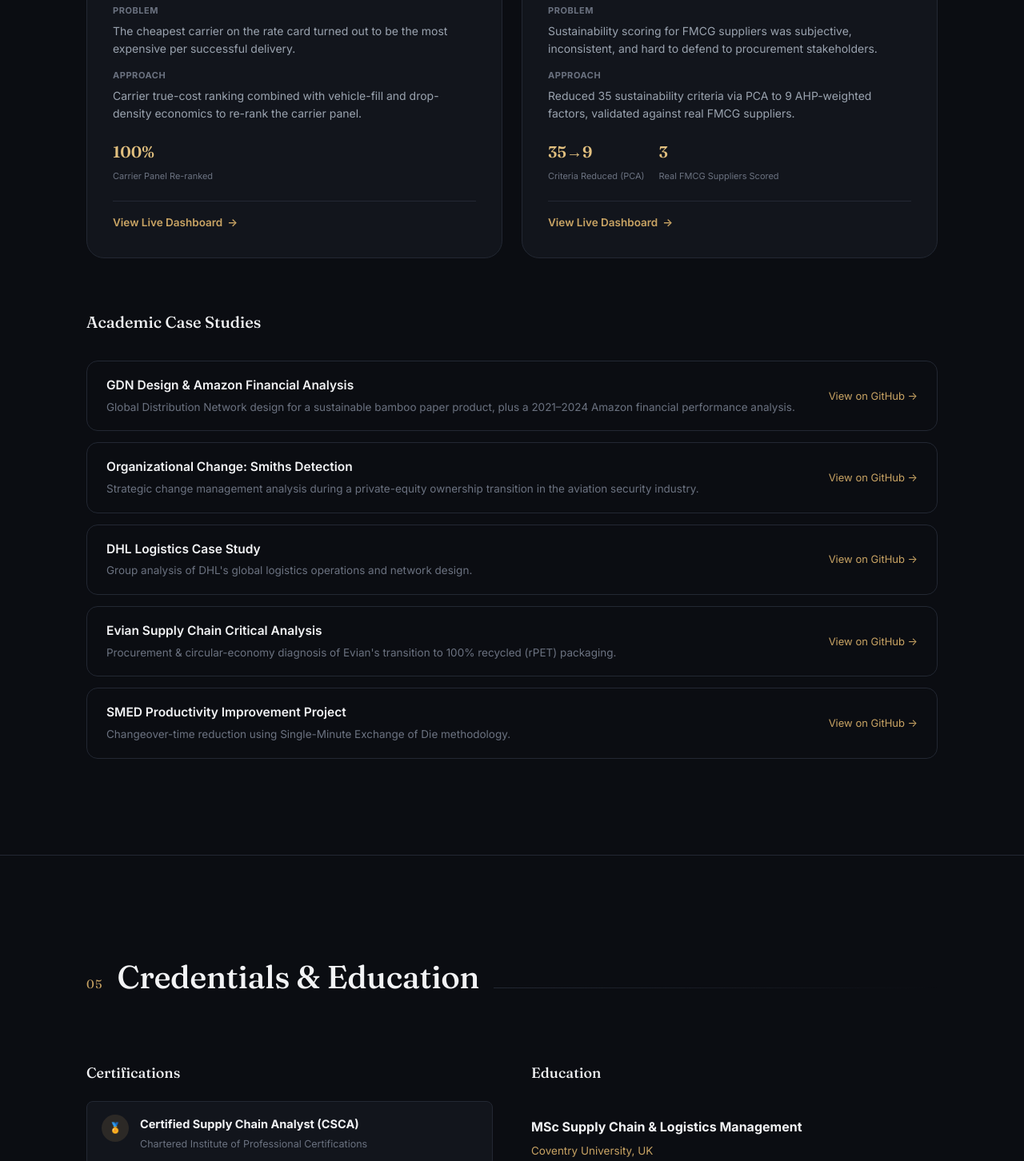
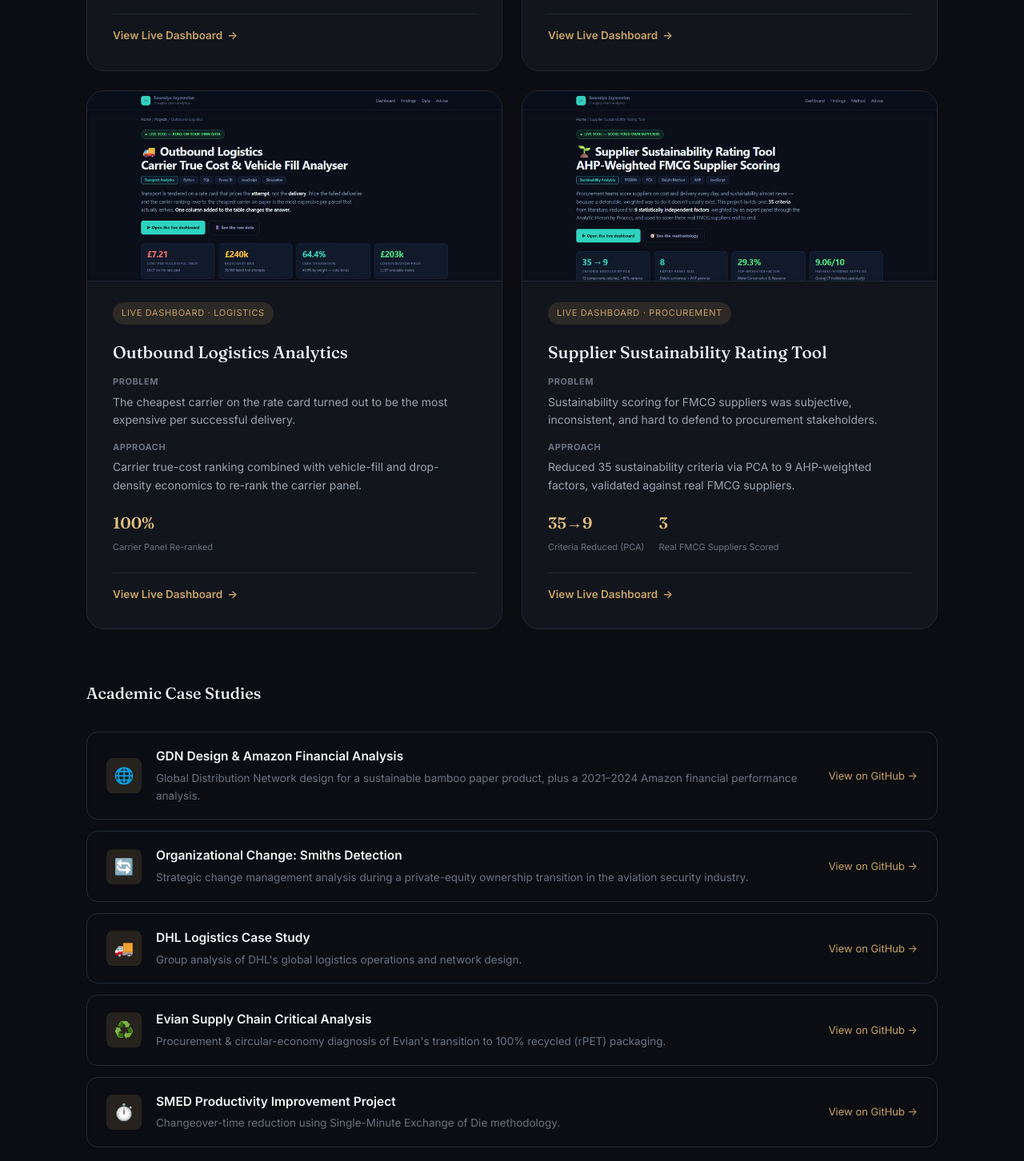
Before and after one commit to sowmiyagunal04-dev/portfolio-site, a plain HTML site: page index.html in a window 1280 px wide. Shown: the part 5265-6717 px from the top of the page at 80% size. Drawn offline with Linux system fonts and the light colour scheme.

Commit message:
Add live-dashboard screenshots and case-study icons
Project cards now show a real screenshot thumbnail of each of the 4
live dashboards instead of text-only content, and the 5 academic
case-study rows get a topic icon chip, giving the projects section
visual weight that matches the amount of underlying work.

Co-Authored-By: Claude Sonnet 5 <noreply@anthropic.com>

```diff
--- a/css/style.css
+++ b/css/style.css
@@ -390,12 +390,26 @@ section:last-of-type { border-bottom: none; }
   background: var(--surface);
   border: 1px solid var(--border);
   border-radius: var(--radius-lg);
-  padding: 32px;
+  overflow: hidden;
   transition: border-color 0.2s ease, transform 0.2s ease;
   display: flex;
   flex-direction: column;
 }
 .project-card:hover { border-color: var(--gold); transform: translateY(-3px); }
+.project-thumb {
+  width: 100%;
+  aspect-ratio: 900 / 414;
+  object-fit: cover;
+  object-position: top;
+  border-bottom: 1px solid var(--border);
+  background: var(--bg-alt);
+}
+.project-card-body {
+  padding: 26px 32px 32px;
+  display: flex;
+  flex-direction: column;
+  flex: 1;
+}
 .project-tag {
   font-size: 11px;
   text-transform: uppercase;
@@ -454,7 +468,7 @@ section:last-of-type { border-bottom: none; }
 .case-list { display: grid; gap: 14px; margin-top: 32px; }
 .case-row {
   display: grid;
-  grid-template-columns: 1fr auto;
+  grid-template-columns: auto 1fr auto;
   gap: 18px;
   align-items: center;
   padding: 18px 24px;
@@ -463,6 +477,17 @@ section:last-of-type { border-bottom: none; }
   transition: border-color 0.2s ease;
 }
 .case-row:hover { border-color: var(--gold); }
+.case-icon {
+  width: 44px;
+  height: 44px;
+  flex-shrink: 0;
+  display: flex;
+  align-items: center;
+  justify-content: center;
+  font-size: 20px;
+  background: var(--gold-dim);
+  border-radius: var(--radius-sm);
+}
 .case-row h4 { margin: 0 0 4px; font-size: 15.5px; font-weight: 600; }
 .case-row p { margin: 0; font-size: 13.5px; color: var(--text-faint); }
 .case-row .arrow-link { font-size: 13px; color: var(--gold); white-space: nowrap; }
@@ -545,4 +570,6 @@ section:last-of-type { border-bottom: none; }
   .timeline-item { grid-template-columns: 1fr; gap: 8px; }
   section { padding: 80px 0; }
   .facts { grid-template-columns: 1fr; }
+  .case-row { grid-template-columns: auto 1fr; }
+  .case-row .arrow-link { display: none; }
 }
--- a/index.html
+++ b/index.html
@@ -227,6 +227,8 @@
     <div class="project-grid">
 
       <div class="project-card reveal">
+        <img class="project-thumb" src="assets/images/projects/warehouse.jpg" alt="Warehouse Performance Analytics dashboard screenshot" loading="lazy" />
+        <div class="project-card-body">
           <span class="project-tag">Live Dashboard · Warehouse Ops</span>
           <h3>Warehouse Performance Analytics</h3>
           <div class="project-block"><b>Problem</b><p>A warehouse "service" problem that everyone assumed was a staffing issue was actually a hidden capacity problem.</p></div>
@@ -237,8 +239,11 @@
           </div>
           <a class="project-link" href="https://sowmiyagunal04-dev.github.io/portfolio/Warehouse-Performance-Analytics/" target="_blank" rel="noopener">View Live Dashboard <span class="arrow">→</span></a>
         </div>
+      </div>
 
       <div class="project-card reveal">
+        <img class="project-thumb" src="assets/images/projects/inventory.jpg" alt="Inventory Intelligence Analysis dashboard screenshot" loading="lazy" />
+        <div class="project-card-body">
           <span class="project-tag">Live Dashboard · Inventory</span>
           <h3>Inventory Intelligence Analysis</h3>
           <div class="project-block"><b>Problem</b><p>A 94% fill rate looked healthy on the surface - but was quietly hiding significant lost revenue.</p></div>
@@ -249,8 +254,11 @@
           </div>
           <a class="project-link" href="https://sowmiyagunal04-dev.github.io/portfolio/Inventory-Intelligence-Analysis/" target="_blank" rel="noopener">View Live Dashboard <span class="arrow">→</span></a>
         </div>
+      </div>
 
       <div class="project-card reveal">
+        <img class="project-thumb" src="assets/images/projects/outbound.jpg" alt="Outbound Logistics Analytics dashboard screenshot" loading="lazy" />
+        <div class="project-card-body">
           <span class="project-tag">Live Dashboard · Logistics</span>
           <h3>Outbound Logistics Analytics</h3>
           <div class="project-block"><b>Problem</b><p>The cheapest carrier on the rate card turned out to be the most expensive per successful delivery.</p></div>
@@ -260,8 +268,11 @@
           </div>
           <a class="project-link" href="https://sowmiyagunal04-dev.github.io/portfolio/Outbound-Logistics-Analytics/" target="_blank" rel="noopener">View Live Dashboard <span class="arrow">→</span></a>
         </div>
+      </div>
 
       <div class="project-card reveal">
+        <img class="project-thumb" src="assets/images/projects/ssrt.jpg" alt="Supplier Sustainability Rating Tool dashboard screenshot" loading="lazy" />
+        <div class="project-card-body">
           <span class="project-tag">Live Dashboard · Procurement</span>
           <h3>Supplier Sustainability Rating Tool</h3>
           <div class="project-block"><b>Problem</b><p>Sustainability scoring for FMCG suppliers was subjective, inconsistent, and hard to defend to procurement stakeholders.</p></div>
@@ -272,28 +283,34 @@
           </div>
           <a class="project-link" href="https://sowmiyagunal04-dev.github.io/portfolio/Supplier-Sustainability-Rating-Tool/" target="_blank" rel="noopener">View Live Dashboard <span class="arrow">→</span></a>
         </div>
+      </div>
 
     </div>
 
     <h3 style="font-family:var(--font-serif); font-weight:500; font-size:20px; margin-top:64px;">Academic Case Studies</h3>
     <div class="case-list">
       <a class="case-row reveal" href="https://github.com/sowmiyagunal04-dev/portfolio/tree/master/GDN-Design-and-Amazon-Financial-Analysis" target="_blank" rel="noopener">
+        <span class="case-icon">🌐</span>
         <div><h4>GDN Design &amp; Amazon Financial Analysis</h4><p>Global Distribution Network design for a sustainable bamboo paper product, plus a 2021–2024 Amazon financial performance analysis.</p></div>
         <span class="arrow-link">View on GitHub →</span>
       </a>
       <a class="case-row reveal" href="https://github.com/sowmiyagunal04-dev/portfolio/tree/master/Organizational-Change-Smiths-Detection-Case-Study" target="_blank" rel="noopener">
+        <span class="case-icon">🔄</span>
         <div><h4>Organizational Change: Smiths Detection</h4><p>Strategic change management analysis during a private-equity ownership transition in the aviation security industry.</p></div>
         <span class="arrow-link">View on GitHub →</span>
       </a>
       <a class="case-row reveal" href="https://github.com/sowmiyagunal04-dev/portfolio/tree/master/DHL-Logistics-Case-Study" target="_blank" rel="noopener">
+        <span class="case-icon">🚚</span>
         <div><h4>DHL Logistics Case Study</h4><p>Group analysis of DHL's global logistics operations and network design.</p></div>
         <span class="arrow-link">View on GitHub →</span>
       </a>
       <a class="case-row reveal" href="https://github.com/sowmiyagunal04-dev/portfolio/tree/master/Evian-Supply-Chain-Critical-Analysis" target="_blank" rel="noopener">
+        <span class="case-icon">♻️</span>
         <div><h4>Evian Supply Chain Critical Analysis</h4><p>Procurement &amp; circular-economy diagnosis of Evian's transition to 100% recycled (rPET) packaging.</p></div>
         <span class="arrow-link">View on GitHub →</span>
       </a>
       <a class="case-row reveal" href="https://github.com/sowmiyagunal04-dev/portfolio/tree/master/SMED-Productivity-Improvement-Project" target="_blank" rel="noopener">
+        <span class="case-icon">⏱️</span>
         <div><h4>SMED Productivity Improvement Project</h4><p>Changeover-time reduction using Single-Minute Exchange of Die methodology.</p></div>
         <span class="arrow-link">View on GitHub →</span>
       </a>
```
Also changed, not shown: assets/images/projects/inventory.jpg (added), assets/images/projects/outbound.jpg (added), assets/images/projects/ssrt.jpg (added), assets/images/projects/warehouse.jpg (added). Lines whose indentation alone changed are shown as unchanged.
